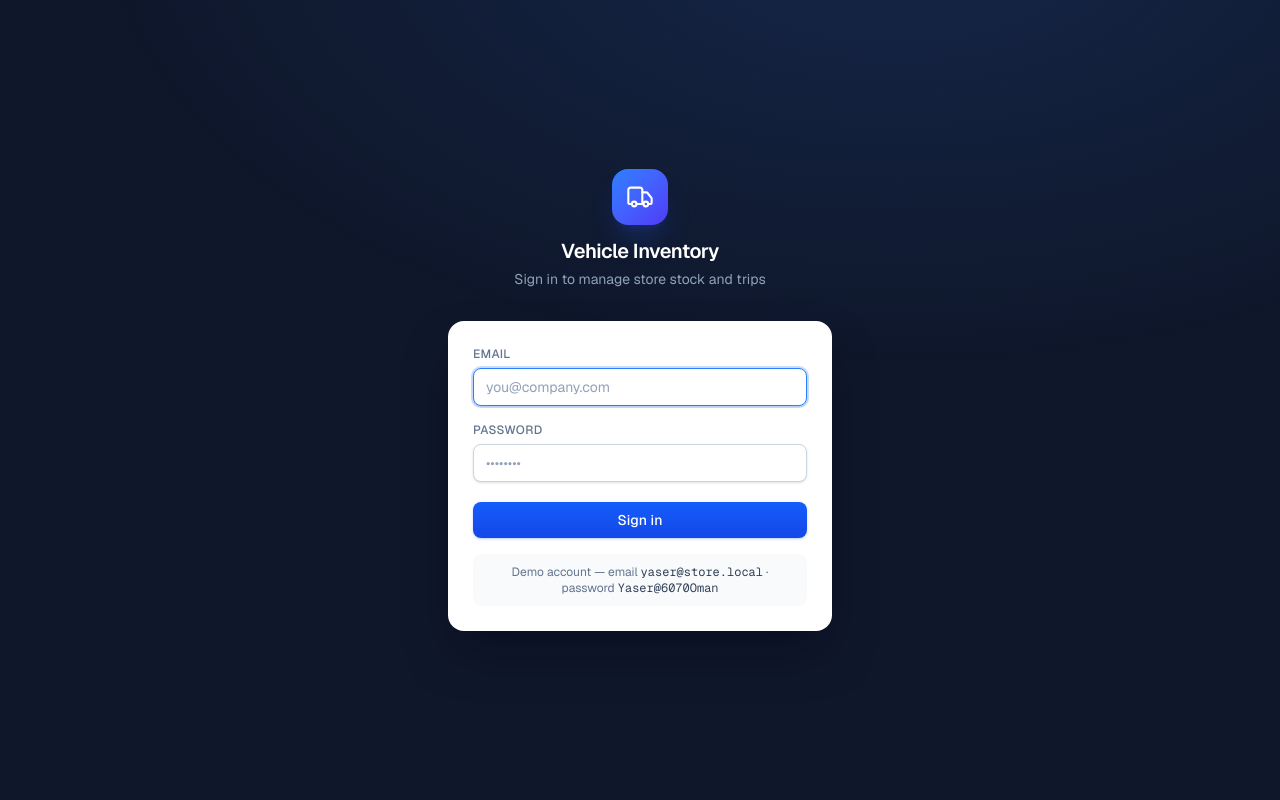
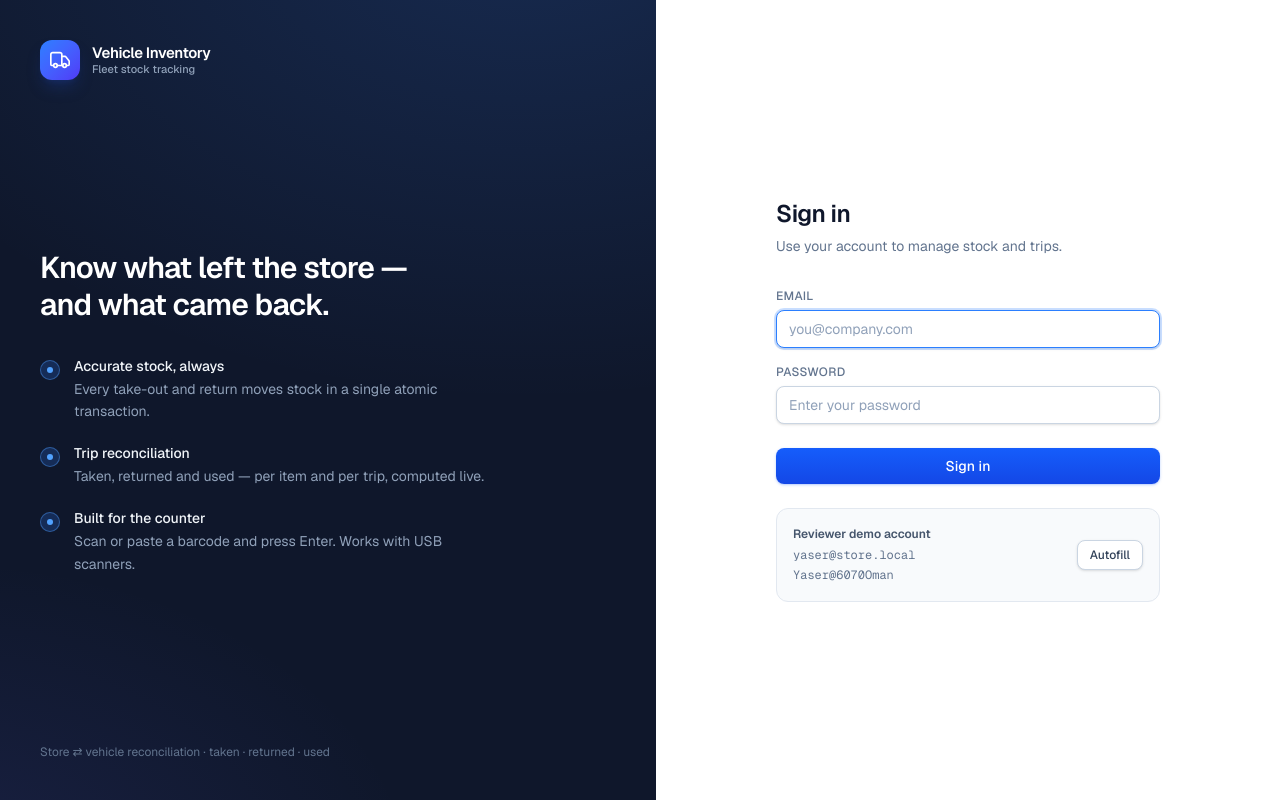
Before and after one commit to yaser2alhatmi/vehicle-inventory, a Next.js app: page /login in a window 1280 px wide. Built offline with nearby package versions, Linux system fonts and the light colour scheme.

Commit message:
Redesign login as split-screen: brand panel with highlights + autofill demo

```diff
--- a/src/app/login/page.tsx
+++ b/src/app/login/page.tsx
@@ -3,6 +3,35 @@
 import { useState } from "react";
 import { supabaseBrowser } from "@/lib/supabaseBrowser";
 import { Field, inputCls, btnPrimary } from "@/components/ui";
+
+const DEMO = { email: "yaser@store.local", password: "Yaser@6070Oman" };
+
+function TruckLogo({ className }: { className?: string }) {
+  return (
+    <svg viewBox="0 0 24 24" fill="none" stroke="currentColor" strokeWidth="1.8" strokeLinecap="round" strokeLinejoin="round" className={className}>
+      <path d="M14 18V6a2 2 0 0 0-2-2H4a2 2 0 0 0-2 2v11a1 1 0 0 0 1 1h2" />
+      <path d="M15 18H9" />
+      <path d="M19 18h2a1 1 0 0 0 1-1v-3.65a1 1 0 0 0-.22-.62l-3.48-4.35A1 1 0 0 0 17.52 8H14" />
+      <circle cx="17" cy="18" r="2" />
+      <circle cx="7" cy="18" r="2" />
+    </svg>
+  );
+}
+
+const HIGHLIGHTS = [
+  {
+    title: "Accurate stock, always",
+    text: "Every take-out and return moves stock in a single atomic transaction.",
+  },
+  {
+    title: "Trip reconciliation",
+    text: "Taken, returned and used — per item and per trip, computed live.",
+  },
+  {
+    title: "Built for the counter",
+    text: "Scan or paste a barcode and press Enter. Works with USB scanners.",
+  },
+];
 
 export default function LoginPage() {
   const [email, setEmail] = useState("");
@@ -32,30 +61,67 @@ export default function LoginPage() {
   }
 
   return (
-    <div className="flex min-h-screen items-center justify-center bg-slate-900 px-4">
-      <div className="pointer-events-none fixed inset-0 bg-[radial-gradient(50rem_28rem_at_70%_-10%,rgba(59,130,246,0.15),transparent)]" />
+    <div className="flex min-h-screen">
+      {/* Brand panel */}
+      <div className="relative hidden flex-1 flex-col justify-between overflow-hidden bg-slate-900 p-10 lg:flex">
+        <div className="pointer-events-none absolute inset-0 bg-[radial-gradient(45rem_30rem_at_80%_-10%,rgba(59,130,246,0.18),transparent),radial-gradient(30rem_20rem_at_-10%_110%,rgba(99,102,241,0.12),transparent)]" />
 
-      <div className="relative w-full max-w-sm">
-        <div className="mb-8 flex flex-col items-center gap-3">
-          <span className="flex h-14 w-14 items-center justify-center rounded-2xl bg-gradient-to-br from-blue-500 to-indigo-600 shadow-xl shadow-blue-900/40">
-            <svg viewBox="0 0 24 24" fill="none" stroke="white" strokeWidth="1.8" strokeLinecap="round" strokeLinejoin="round" className="h-7 w-7">
-              <path d="M14 18V6a2 2 0 0 0-2-2H4a2 2 0 0 0-2 2v11a1 1 0 0 0 1 1h2" />
-              <path d="M15 18H9" />
-              <path d="M19 18h2a1 1 0 0 0 1-1v-3.65a1 1 0 0 0-.22-.62l-3.48-4.35A1 1 0 0 0 17.52 8H14" />
-              <circle cx="17" cy="18" r="2" />
-              <circle cx="7" cy="18" r="2" />
-            </svg>
+        <div className="relative flex items-center gap-3">
+          <span className="flex h-10 w-10 items-center justify-center rounded-xl bg-gradient-to-br from-blue-500 to-indigo-600 text-white shadow-lg shadow-blue-900/40">
+            <TruckLogo className="h-5.5 w-5.5" />
           </span>
-          <div className="text-center">
-            <h1 className="text-xl font-semibold tracking-tight text-white">Vehicle Inventory</h1>
-            <p className="mt-1 text-sm text-slate-400">Sign in to manage store stock and trips</p>
+          <div className="leading-tight">
+            <p className="text-[15px] font-semibold tracking-tight text-white">Vehicle Inventory</p>
+            <p className="text-[11px] font-medium text-slate-400">Fleet stock tracking</p>
           </div>
         </div>
 
-        <form
-          onSubmit={signIn}
-          className="rounded-2xl border border-white/10 bg-white p-6 shadow-2xl shadow-slate-950/50"
-        >
+        <div className="relative max-w-md">
+          <h2 className="text-3xl font-semibold leading-tight tracking-tight text-white">
+            Know what left the store —
+            <br />
+            and what came back.
+          </h2>
+          <ul className="mt-8 space-y-5">
+            {HIGHLIGHTS.map((h) => (
+              <li key={h.title} className="flex gap-3.5">
+                <span className="mt-1 flex h-5 w-5 shrink-0 items-center justify-center rounded-full bg-blue-500/20 ring-1 ring-inset ring-blue-400/40">
+                  <span className="h-1.5 w-1.5 rounded-full bg-blue-400" />
+                </span>
+                <div>
+                  <p className="text-sm font-medium text-slate-100">{h.title}</p>
+                  <p className="mt-0.5 text-sm leading-relaxed text-slate-400">{h.text}</p>
+                </div>
+              </li>
+            ))}
+          </ul>
+        </div>
+
+        <p className="relative text-xs text-slate-500">
+          Store ⇄ vehicle reconciliation · taken · returned · used
+        </p>
+      </div>
+
+      {/* Form panel */}
+      <div className="flex flex-1 items-center justify-center bg-white px-6 py-12">
+        <div className="w-full max-w-sm">
+          {/* Mobile brand */}
+          <div className="mb-8 flex items-center gap-3 lg:hidden">
+            <span className="flex h-10 w-10 items-center justify-center rounded-xl bg-gradient-to-br from-blue-500 to-indigo-600 text-white shadow-lg shadow-blue-600/30">
+              <TruckLogo className="h-5.5 w-5.5" />
+            </span>
+            <div className="leading-tight">
+              <p className="text-[15px] font-semibold tracking-tight text-slate-900">Vehicle Inventory</p>
+              <p className="text-[11px] font-medium text-slate-400">Fleet stock tracking</p>
+            </div>
+          </div>
+
+          <h1 className="text-2xl font-semibold tracking-tight text-slate-900">Sign in</h1>
+          <p className="mt-1.5 text-sm text-slate-500">
+            Use your account to manage stock and trips.
+          </p>
+
+          <form onSubmit={signIn} className="mt-8">
             {error && (
               <div className="mb-4 rounded-lg border border-red-200 bg-red-50 px-3 py-2.5 text-sm text-red-700">
                 {error}
@@ -79,21 +145,38 @@ export default function LoginPage() {
                   type="password"
                   autoComplete="current-password"
                   className={inputCls}
-                placeholder="••••••••"
+                  placeholder="Enter your password"
                   value={password}
                   onChange={(e) => setPassword(e.target.value)}
                   required
                 />
               </Field>
             </div>
-          <button type="submit" disabled={loading} className={btnPrimary + " mt-5 w-full justify-center"}>
+            <button type="submit" disabled={loading} className={btnPrimary + " mt-6 w-full justify-center"}>
               {loading ? "Signing in…" : "Sign in"}
             </button>
-          <div className="mt-4 rounded-lg bg-slate-50 px-3 py-2.5 text-center text-xs text-slate-500">
-            Demo account — email <span className="font-mono text-slate-700">yaser@store.local</span>{" "}
-            · password <span className="font-mono text-slate-700">Yaser@6070Oman</span>
+          </form>
+
+          <div className="mt-6 rounded-xl border border-slate-200 bg-slate-50 p-4">
+            <div className="flex items-center justify-between gap-3">
+              <div className="text-xs leading-relaxed text-slate-500">
+                <p className="font-semibold text-slate-600">Reviewer demo account</p>
+                <p className="mt-0.5 font-mono">{DEMO.email}</p>
+                <p className="font-mono">{DEMO.password}</p>
               </div>
-        </form>
+              <button
+                type="button"
+                onClick={() => {
+                  setEmail(DEMO.email);
+                  setPassword(DEMO.password);
+                }}
+                className="shrink-0 rounded-lg border border-slate-300 bg-white px-3 py-1.5 text-xs font-medium text-slate-700 shadow-sm transition-colors hover:bg-slate-100"
+              >
+                Autofill
+              </button>
+            </div>
+          </div>
+        </div>
       </div>
     </div>
   );
```
Lines whose indentation alone changed are shown as unchanged.
